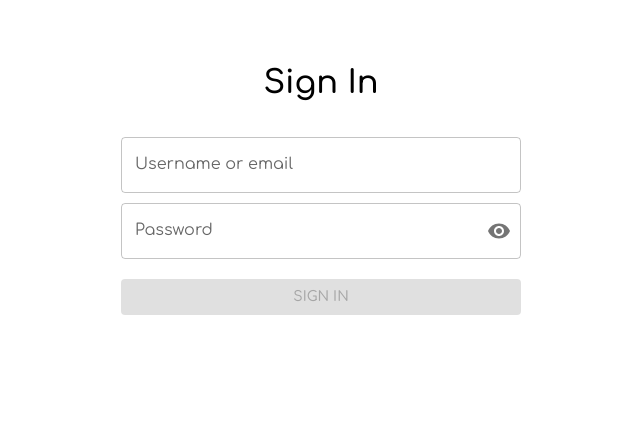
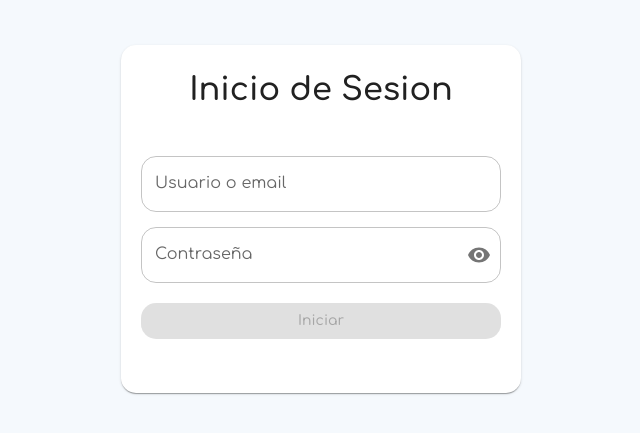
Before and after one commit to Danielcp0809/school-scheduler-ui, a React (Create React App) app: page /login in a window 1280 px wide. Shown: the part 181-614 px from the top of the page, without its empty margins (319-959 px from the left). Built offline with nearby package versions, Linux system fonts and the light colour scheme; no server answers.

Commit message:
[Update] Pallette colors updated

```diff
--- a/src/components/LoginForm/LoginForm.css
+++ b/src/components/LoginForm/LoginForm.css
@@ -11,13 +11,17 @@
     display: flex;
     flex-direction: column;
     width: 400px;
-    padding: 15px;
+    padding: 20px;
+}
+
+.login-container .login-card h1{
+    text-align: center;
 }
 
 .inputs-container{
     display: flex;
     flex-direction: column;
-    gap: 10px;
+    gap: 15px;
 }
 
 .input{
@@ -29,7 +33,7 @@
 }
 
 .error-container{
-    height: 50px;
+    height: 20px;
     display: flex;
     align-items: center;
     color: var(--message-error);
--- a/src/components/LoginForm/LoginForm.tsx
+++ b/src/components/LoginForm/LoginForm.tsx
@@ -6,6 +6,7 @@ import {
   FormControl,
   Button,
   LinearProgress,
+  Card,
 } from "@mui/material";
 import { Visibility, VisibilityOff } from "@mui/icons-material";
 import { useLocation, useNavigate } from "react-router-dom";
@@ -86,13 +87,14 @@ function LoginForm(props: LoginProps) {
 
   return (
     <div className="login-container">
-      <h1>Sign In</h1>
+      <Card className="login-card">
+        <h1>Inicio de Sesion</h1>
         <form>
           <div className="inputs-container">
             <FormControl>
               <TextField
                 className="input"
-              label="Username or email"
+                label="Usuario o email"
                 id="login-username"
                 onChange={(event: React.ChangeEvent<HTMLInputElement>) => {
                   setUsername(event.target.value);
@@ -102,7 +104,7 @@ function LoginForm(props: LoginProps) {
             <FormControl>
               <TextField
                 className="input"
-              label="Password"
+                label="Contraseña"
                 id="login-password"
                 type={showPassword ? "text" : "password"}
                 onChange={(event: React.ChangeEvent<HTMLInputElement>) => {
@@ -131,7 +133,7 @@ function LoginForm(props: LoginProps) {
             variant="contained"
             onClick={handleClickSignIn}
           >
-          Sign in
+            Iniciar
           </Button>
           <div style={{ minHeight: 4, marginTop: 10 }}>
             {isLoading && <LinearProgress />}
@@ -140,6 +142,7 @@ function LoginForm(props: LoginProps) {
             {errorMessage && <label>{errorMessage}</label>}
           </div>
         </form>
+      </Card>
     </div>
   );
 }
--- a/src/containers/Layout/Layout.tsx
+++ b/src/containers/Layout/Layout.tsx
@@ -1,11 +1,45 @@
 import React from "react";
 import { createTheme, ThemeProvider } from "@mui/material/styles";
 import "./Layout.css";
+import { CssBaseline } from "@mui/material";
+
+export enum themePallete {
+  background = "#f5f9fd",
+}
 
 const theme = createTheme({
   typography: {
     fontFamily: ['Comfortaa', 'sans-serif' ].join(","),
   },
+  palette:{
+    background:{
+      default: themePallete.background
+    }
+  },
+  components:{
+    MuiButton:{
+      defaultProps:{
+        style:{
+          textTransform: "none",
+          borderRadius: "15px",
+        }
+      }
+    },
+    MuiInputBase:{
+      defaultProps:{
+        style:{
+          borderRadius: "15px",
+        }
+      }
+    },
+    MuiCard:{
+      defaultProps:{
+        style:{
+          borderRadius: "15px",
+        }
+      }
+    }
+  }
 });
 interface LayoutProps {
   children: React.ReactNode;
@@ -14,6 +48,7 @@ interface LayoutProps {
 const Layout = ({ children }: LayoutProps) => {
   return (
     <ThemeProvider theme={theme}>
+      <CssBaseline />
       <div className="layout">{children}</div>
     </ThemeProvider>
   );
--- a/src/containers/Webpage/Webpage.css
+++ b/src/containers/Webpage/Webpage.css
@@ -7,10 +7,6 @@
   height: 100%;
 }
 
-.main-page{
-  background-color: var(--primary);
-}
-
 .children-container{
   padding: 15px;
   overflow: hidden;
--- a/src/containers/Webpage/Webpage.tsx
+++ b/src/containers/Webpage/Webpage.tsx
@@ -2,6 +2,7 @@ import React from "react";
 import Sidebar from "./components/Sidebar/Sidebar";
 import "./Webpage.css";
 import Header from "./components/Header/Header";
+import { Divider } from "@mui/material";
 
 interface WebpageProps {
   children: React.ReactNode;
@@ -13,6 +14,7 @@ function Webpage({ children }: WebpageProps) {
       <Sidebar />
       <div className="main-page">
         <Header />
+        <Divider />
         <div className="children-container">{children}</div>
       </div>
     </div>
--- a/src/containers/Webpage/components/Header/Header.css
+++ b/src/containers/Webpage/components/Header/Header.css
@@ -1,8 +1,6 @@
 .header{
     height: 70px;
     width: 100%;
-    border-bottom: 1px solid lightgray;
-    background-color: white;
     display: flex;
     align-items: center;
     justify-content: space-between;
--- a/src/index.css
+++ b/src/index.css
@@ -1,7 +1,7 @@
 :root{
-  --primary: #F9F7F7;
+  --primary: #f5f9fd;
   --secondary: #DBE2EF;
-  --primary-dark: #3F72AF;
+  --primary-dark: #264a82;
   --secondary-dark: #112D4E;
 
   --message-error: #FF0000;
```
Lines whose indentation alone changed are shown as unchanged.
